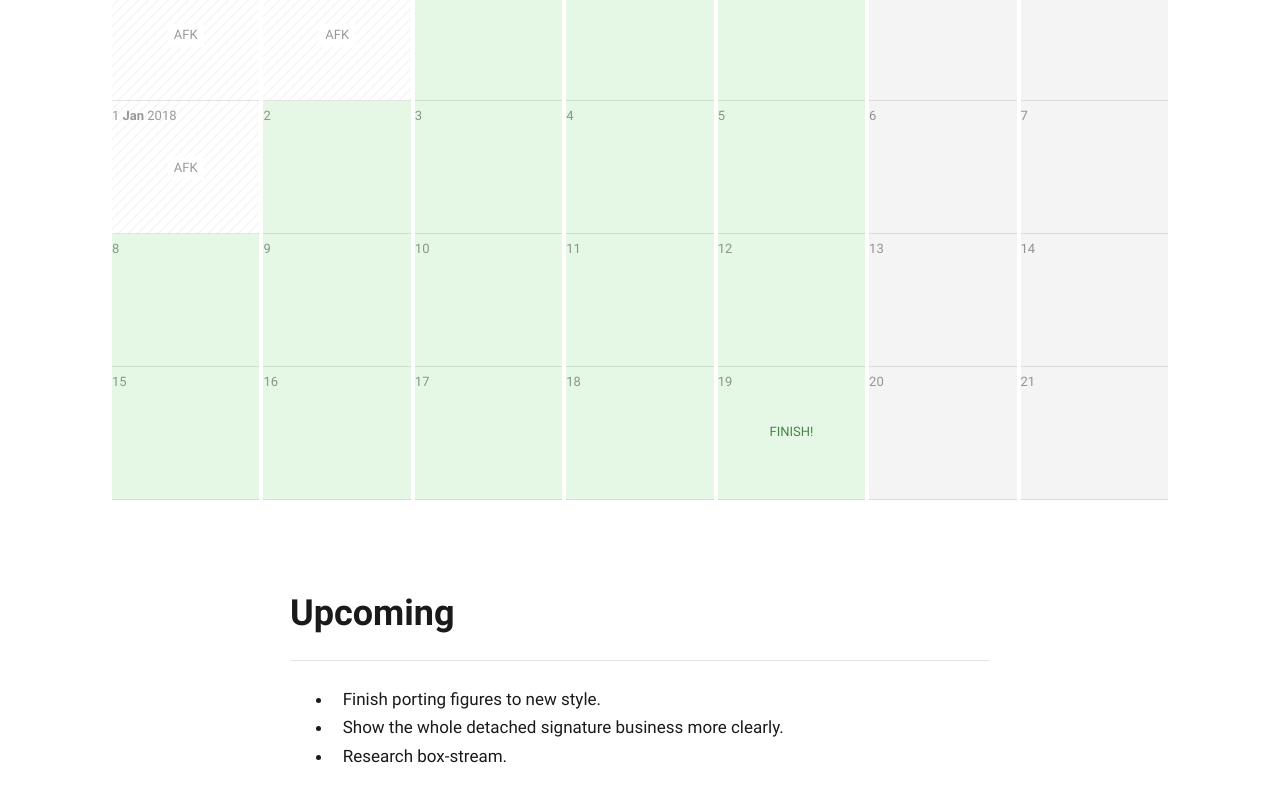
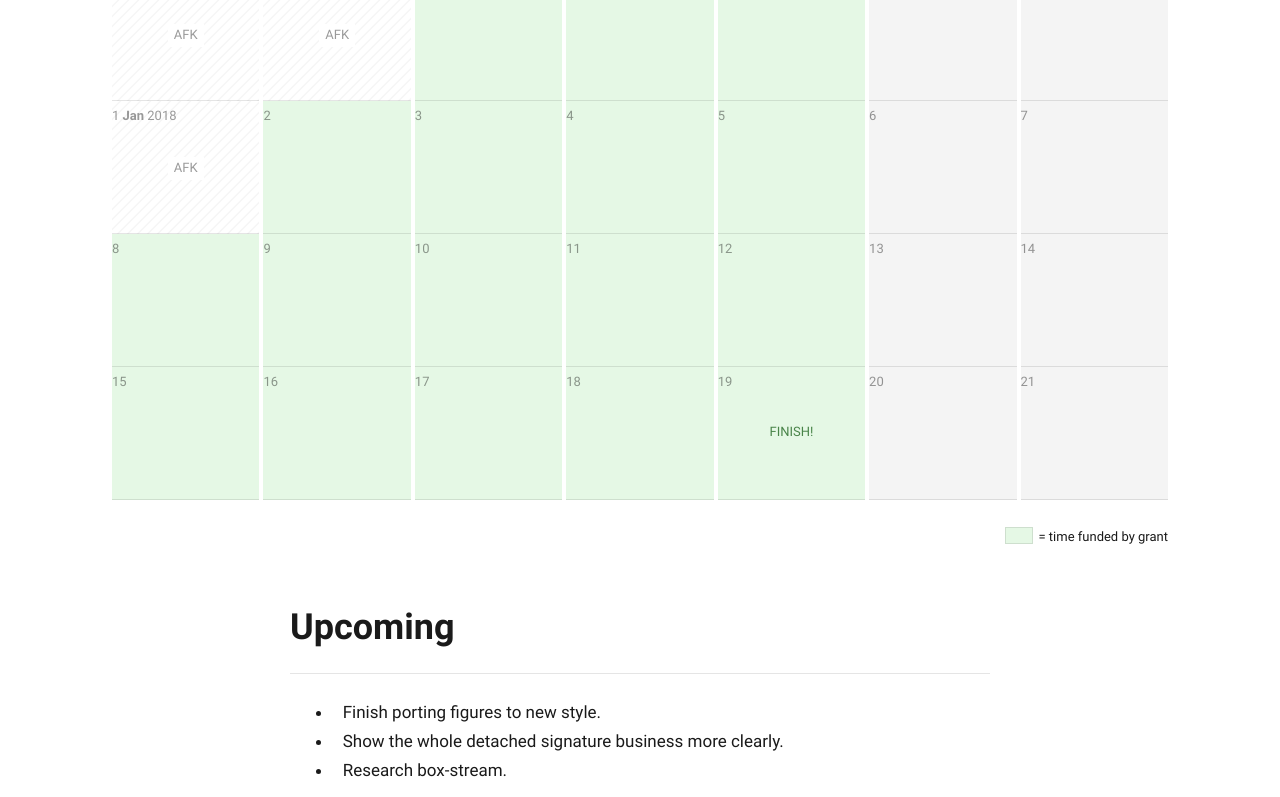
Before and after one commit to ssbc/scuttlebutt-protocol-guide, a plain HTML site: page diary.html in a window 1280 px wide. Shown: the part 577-1374 px from the top of the page. Drawn offline with Linux system fonts and the light colour scheme; a web font is replaced by a local one.

Commit message:
Diary tweaks

```diff
--- a/css/diary.css
+++ b/css/diary.css
@@ -1,9 +1,9 @@
 .cal-container {
-    margin: 3em 0;
+    margin: 3em 0 1em;
 }
 
 .calendar {
-    grid-column: 1/4;
+    grid-column: 1 / 4;
     border-collapse: collapse;
     table-layout: fixed;
     width: 1064px;
@@ -45,7 +45,7 @@ time {
     padding-left: 0;
 }
 
-td.workworkwork {
+td.workworkwork, .key .workworkwork {
     background-color: #e5f8e5;
 }
 
@@ -81,3 +81,20 @@ td.today time {
     color: #cc0f16;
     font-weight: bold;
 }
+
+.key {
+    font-size: 13px;
+    margin-top: 2em;
+    grid-column: 1 / 4;
+    justify-self: end;
+    margin-right: 4px;
+}
+
+.key .workworkwork {
+    display: inline-block;
+    border: 1px solid rgba(0, 0, 0, 0.1);
+    height: 1.2em;
+    width: 2em;
+    vertical-align: -3px;
+    margin-right: 0.2em;
+}
--- a/diary.html
+++ b/diary.html
@@ -63,7 +63,7 @@
                         </td>
                         <td class="workworkwork">
                             <time datetime="2017-12-14">14</time>
-                            <div class="notice"><span>START!<span></div>
+                            <div class="notice"><span>START!</span></div>
                         </td>
                         <td class="workworkwork">
                             <time datetime="2017-12-15">15</time>
@@ -127,7 +127,7 @@
                     </tr>
                     <tr>
                         <td class="afk">
-                            <time datetime="2018-01-01">1 <strong>Jan</strong> 2018</div>
+                            <time datetime="2018-01-01">1 <strong>Jan</strong> 2018</time>
                             <div class="afk"><span>AFK</span></div>
                         </td>
                         <td class="workworkwork">
@@ -187,7 +187,7 @@
                         </td>
                         <td class="workworkwork">
                             <time datetime="2018-01-19">19</time>
-                            <div class="notice"><span>FINISH!<span></div>
+                            <div class="notice"><span>FINISH!</span></div>
                         </td>
                         <td class="weekend">
                             <time datetime="2018-01-20">20</time>
@@ -198,6 +198,9 @@
                     </tr>
                 </tbody>
             </table>
+            <div class="key">
+                <div><div class="workworkwork"></div> = time funded by grant</div>
+            </div>
         </div>
     </div>
     <div class="block">
```
